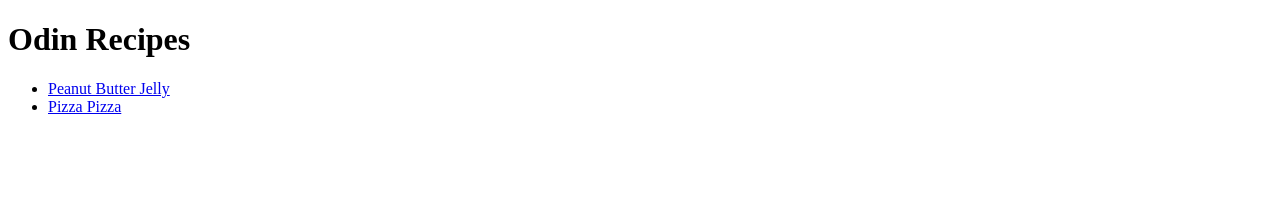
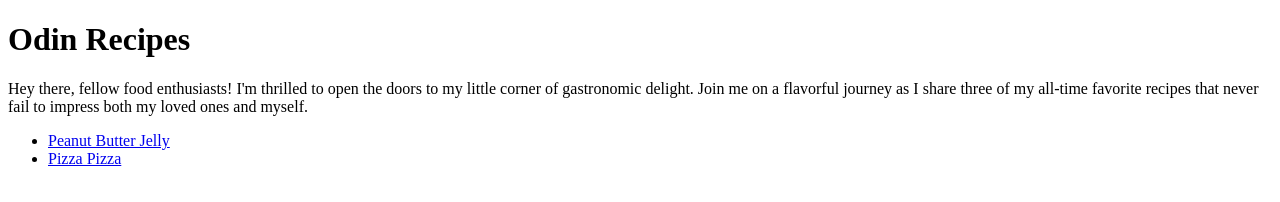
Before and after one commit to RelentlessDevs/odin-recipes2, a plain HTML site: page index.html in a window 1280 px wide. Drawn offline with Linux system fonts and the light colour scheme.

Commit message:
added <p> to index page

```diff
--- a/index.html
+++ b/index.html
@@ -7,6 +7,9 @@
 </head>
 <body>
     <h1>Odin Recipes</h1>
+
+    <p>Hey there, fellow food enthusiasts! I'm thrilled to open the doors to my little corner of gastronomic delight. Join me on a flavorful journey as I share three of my all-time favorite recipes that never fail to impress both my loved ones and myself.</p>
+
     <ul>
         <li><a href="recipes/pbj.html">Peanut Butter Jelly</a></li>
 
```
